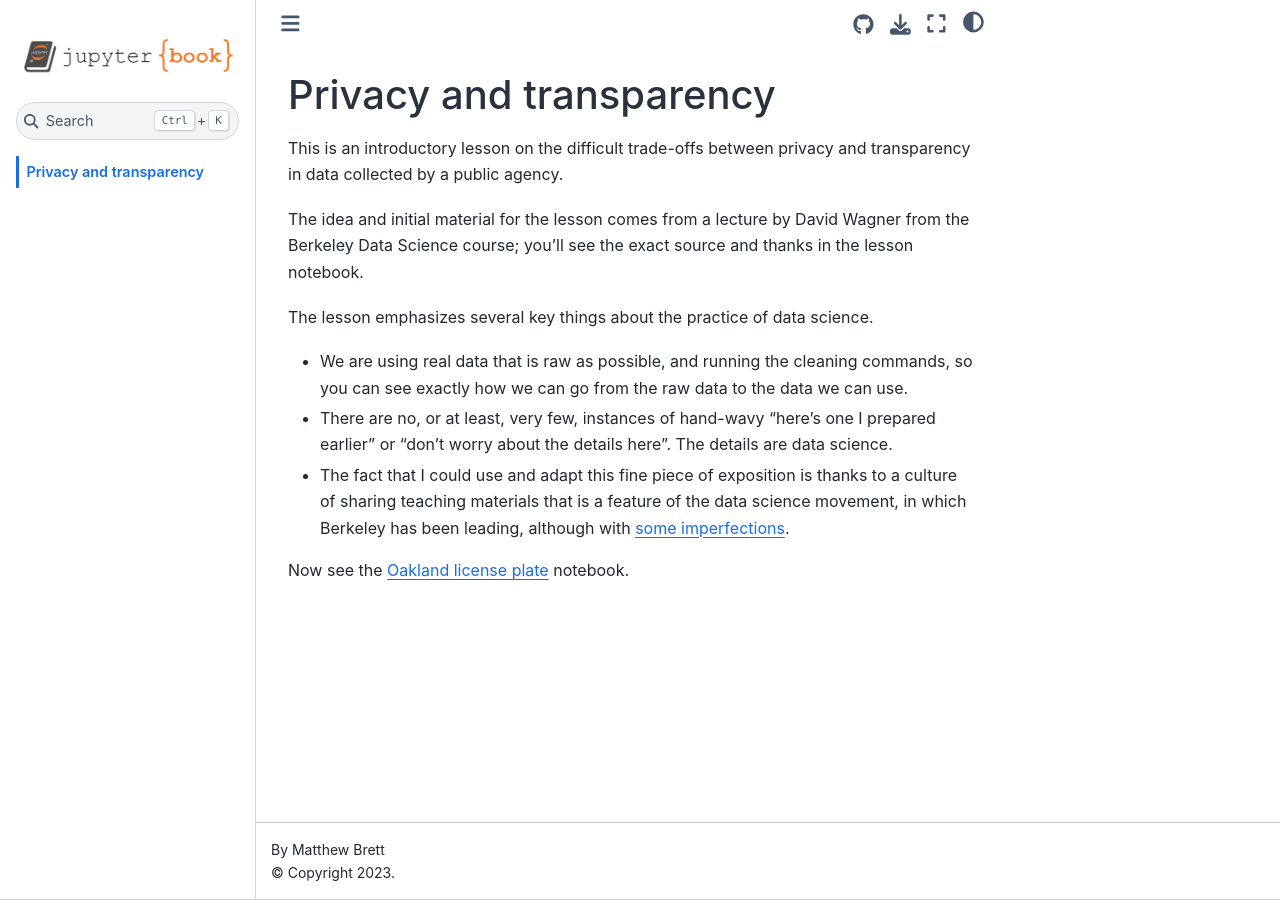
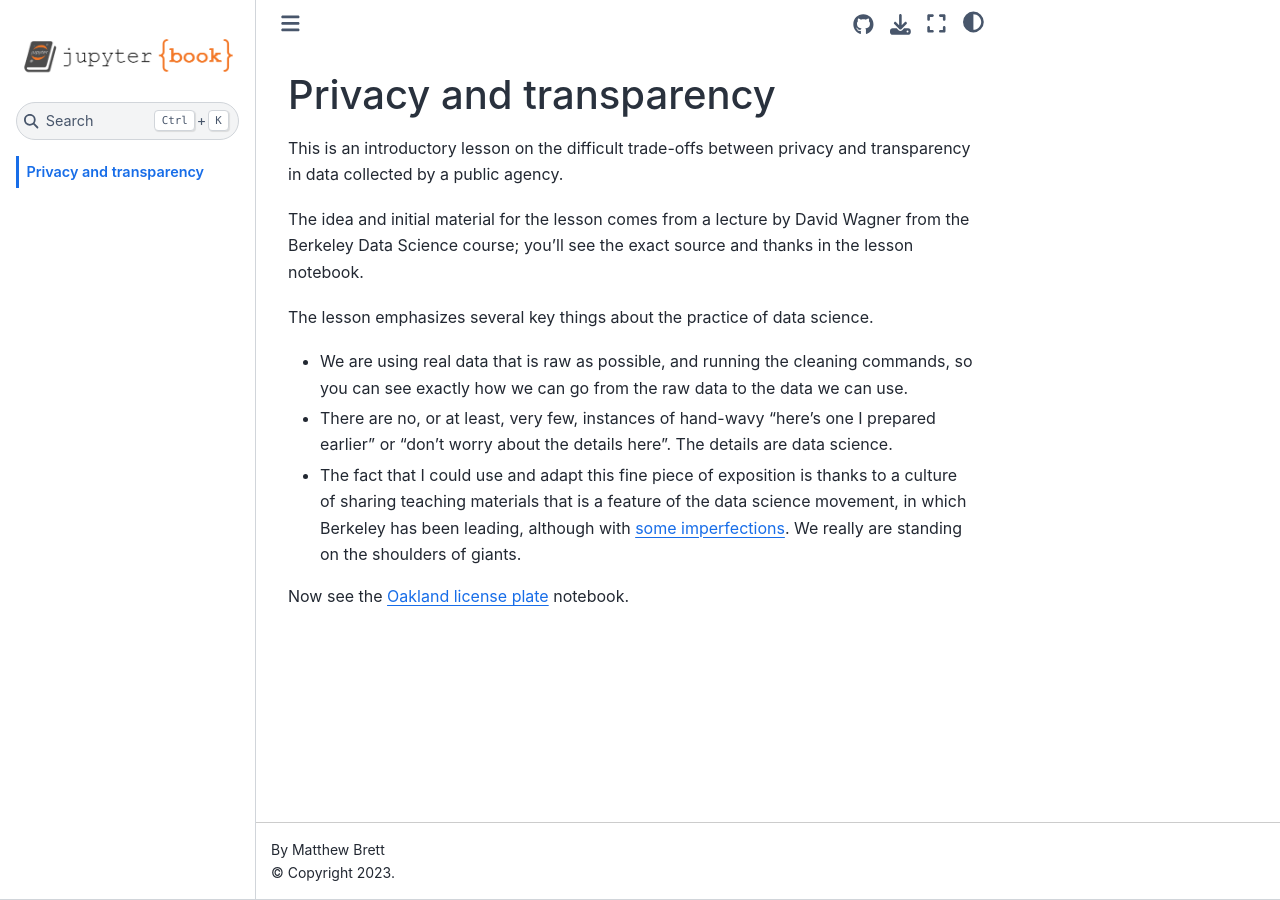
Before and after one commit to matthew-brett/lis-lesson, a Jupyter Book: the page built from intro.md, in a window 1280 px wide. Built offline with Jupyter Book 1.0.4 settings and Sphinx 7.4.7 and the Sphinx Book theme 1.1.4, drawn with Linux system fonts in a browser that asks for light colours; pages that are not in the unit, such as notebooks, are missing from menus.

```diff
--- a/intro.md
+++ b/intro.md
@@ -16,7 +16,8 @@
 * The fact that I could use and adapt this fine piece of exposition is thanks
   to a culture of sharing teaching materials that is a feature of the data
   science movement, in which Berkeley has been leading, although with [some
-  imperfections](https://github.com/data-8/textbook/issues/36).
+  imperfections](https://github.com/data-8/textbook/issues/36).  We really are
+  standing on the shoulders of giants.
 
 Now see the [Oakland license plate](oakland-plates/oakland_plates.Rmd)
 notebook.
```
